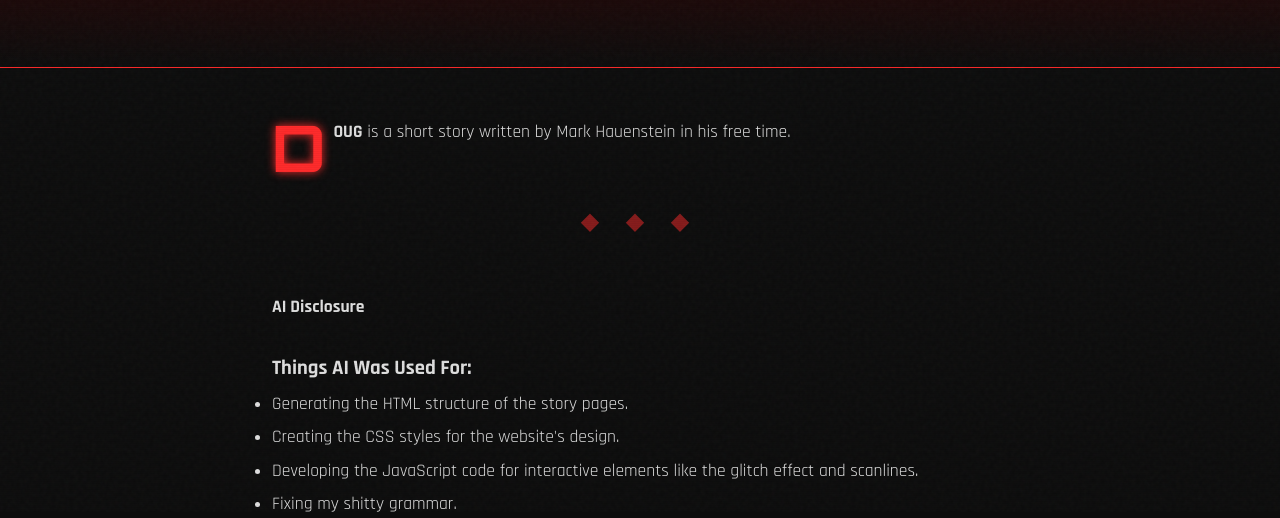
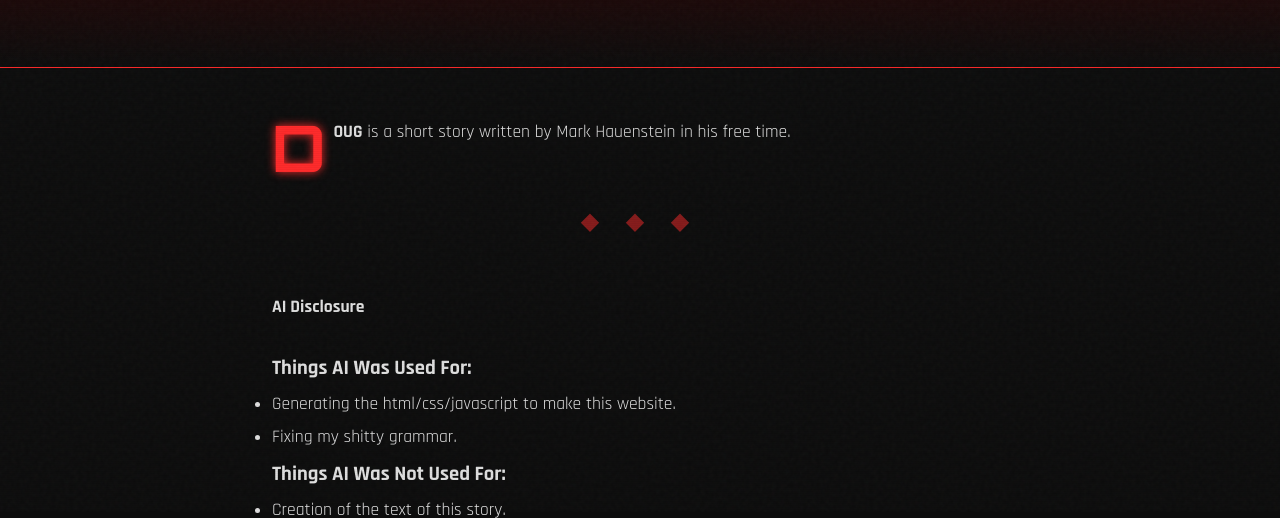
Before and after one commit to MarkHauen/Doug, a plain HTML site: page about.html in a window 1280 px wide. Shown: the part 288-806 px from the top of the page. Drawn offline with nearby package versions, Linux system fonts and the light colour scheme.

Commit message:
some updates

```diff
--- a/about.html
+++ b/about.html
@@ -36,9 +36,7 @@
                 <p><strong>AI Disclosure</strong></p>
                 <h3>Things AI Was Used For:</h3>
                 <ul>
-                    <li>Generating the HTML structure of the story pages.</li>
-                    <li>Creating the CSS styles for the website's design.</li>
-                    <li>Developing the JavaScript code for interactive elements like the glitch effect and scanlines.</li>
+                    <li>Generating the html/css/javascript to make this website.</li>
                     <li>Fixing my shitty grammar.</li>
                 </ul>
                 <h3>Things AI Was Not Used For:</h3>
```
Also changed, not shown: chapters/2.txt, chapters/3.txt.
